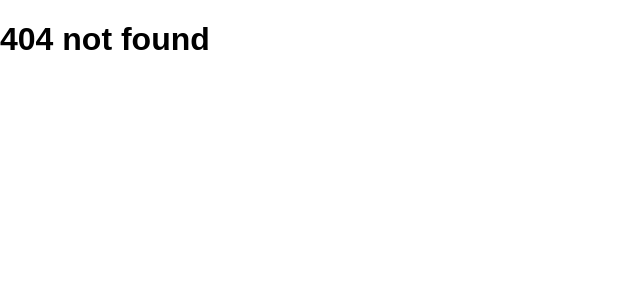
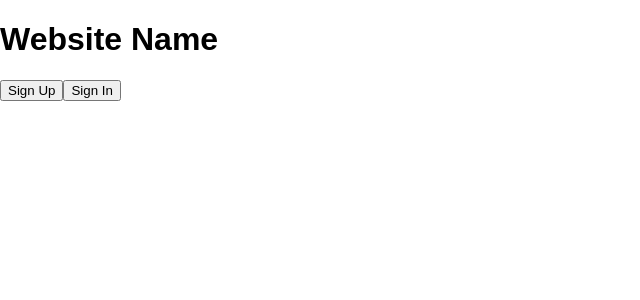
Before and after one commit to darida12321/DRP, a React (Create React App) app: page / in a window 1280 px wide. Before the commit this address had no page. Shown: the top 300 px of the page, without its empty margins (0-640 px from the left). Built offline with nearby package versions, Linux system fonts and the light colour scheme.

Commit message:
added HomePage component to router

```diff
--- a/src/App.js
+++ b/src/App.js
@@ -2,11 +2,13 @@ import React from 'react'
 import { BrowserRouter, Routes, Route } from 'react-router-dom';
 
 import Tutorial from './components/Tutorial'
+import HomePage from './components/HomePage'
 
 function App() {
   return (
     <BrowserRouter>
       <Routes>
+        <Route path='/' element={<HomePage />} />
         <Route path='/vim/:chapter/:lesson' element={<Tutorial />}/>
         <Route path='*' element={<h1>404 not found</h1>}/>
       </Routes>
```
